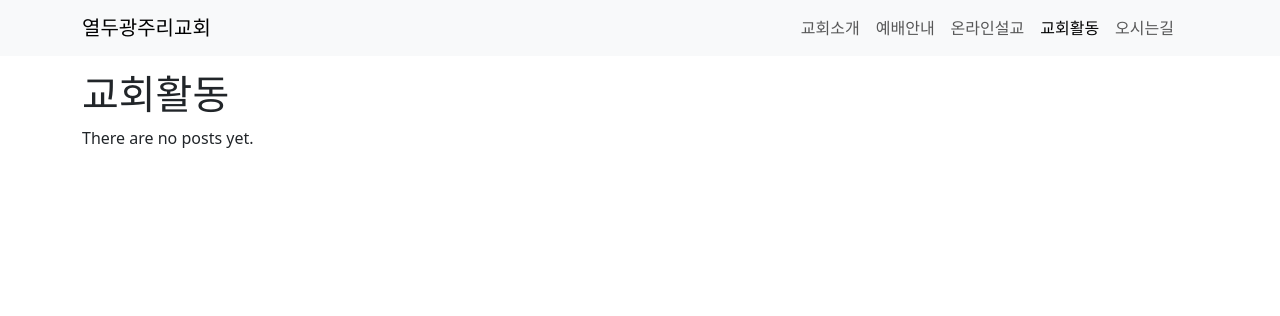
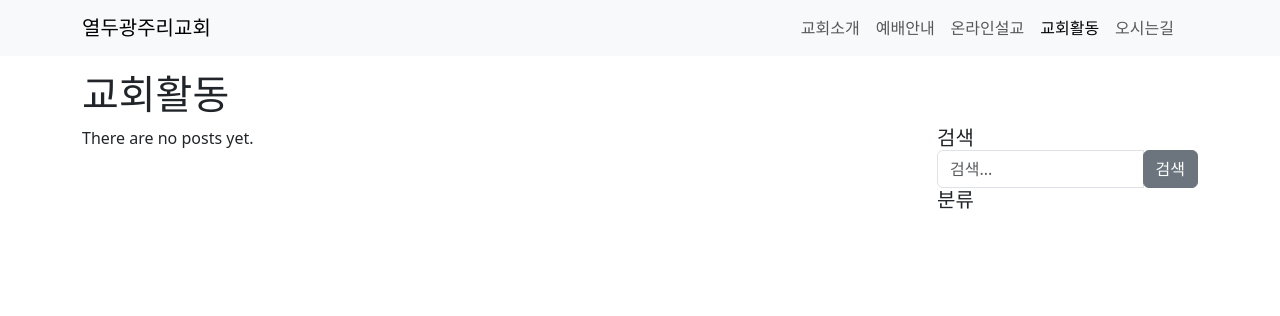
Before and after one commit to chjs/12baskets, a Django app: page /blog/ in a window 1280 px wide. Shown: the top 316 px of the page. Run offline with Django 5.2, Linux system fonts and the light colour scheme; data that the repository does not hold is empty; some libraries are stand-ins or nearby versions.

Commit message:
added a widget

```diff
--- a/blog/static/blog/style.css
+++ b/blog/static/blog/style.css
@@ -12,3 +12,12 @@ body {
     height: 250px;       /* 원하는 고정 높이 */
     object-fit: cover;   /* 비율 유지 및 초과 부분 크롭 */
 }
+
+@media (max-width: 767px) {
+    .widget {
+        order: -1; /* 순서를 가장 위로 이동 */
+    }
+    .gallery {
+        order: 0; /* 기본 순서 유지 */
+    }
+}
--- a/blog/templates/blog/post_list.html
+++ b/blog/templates/blog/post_list.html
@@ -7,6 +7,8 @@
 {% block content %}
 
 <h1>교회활동 {% if category %}<sub>{{ category }}</sub>{% endif %}</h1>
+<div class="row">
+    <div class="col-md-9 gallery">
         {% if post_list.exists %}
             <div class="row">
                 {% for post in post_list %}
@@ -28,5 +30,32 @@
         {% else %}
             <p>There are no posts yet.</p>
         {% endif %}
+    </div>
+
+    <div class="col-md-3 mb-4 widget">
+        <h5 class="card-header">검색</h5>
+        <div class="card-body">
+            <div class="input-group">
+                <input type="text" class="form-control" placeholder="검색...">
+                <span class="input-group-append">
+                    <button class="btn btn-secondary" type="button">검색</button>
+                </span>
+            </div>
+        </div>
+
+        <h5 class="card-header">분류</h5>
+        <div class="card-body">
+            <div class="row">
+                <ul class="list-unstyled mb-0">
+                    {% for category in categories %}
+                        <li>
+                            <a href="{{ category.get_absolute_url }}">{{ category }}</a>
+                        </li>
+                    {% endfor %}
+                </ul>
+            </div>
+        </div>
+    </div>
+</div>
 
 {% endblock %}
--- a/blog/views.py
+++ b/blog/views.py
@@ -15,8 +15,9 @@ class PostList(ListView):
 def category_page(request, slug):
     category = Category.objects.get(slug=slug)
     post_list = Post.objects.filter(category=category).order_by('-pk')
+    category_list = Category.objects.all()
 
-    return render(request, 'blog/post_list.html', {'category': category, 'post_list': post_list})
+    return render(request, 'blog/post_list.html', {'category': category, 'categories': category_list, 'post_list': post_list})
 
 class PostDetail(DetailView):
     model = Post
```
Lines whose indentation alone changed are shown as unchanged.
